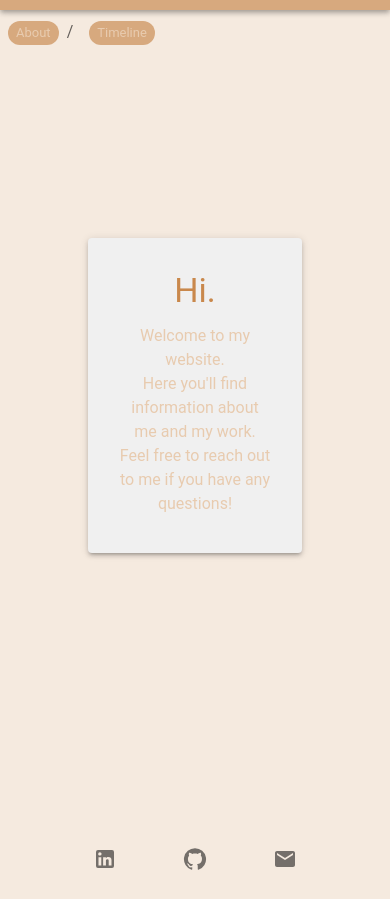
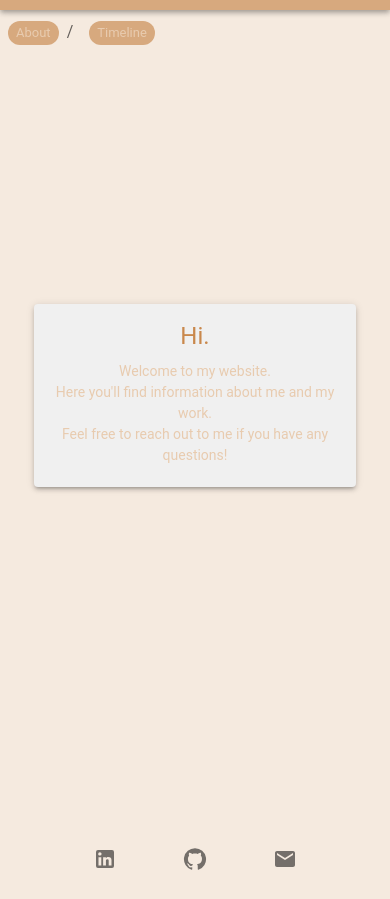
Before and after one commit to PabloRosas17/oLPs, a React (Create React App) app in the folder pr17-app/: page /pr17/about in a window 390 px wide. Built offline with nearby package versions, Linux system fonts and the light colour scheme.

Commit message:
adjusting deployment because of 404 issues. working repo as of Sat Jan 25 01:38:03 PST 2025
- this should be on a test-branch but for now it goes directly, cause lazy

```diff
--- a/pr17-app/src/components/AboutSection.js
+++ b/pr17-app/src/components/AboutSection.js
@@ -1,12 +1,17 @@
 import React from 'react';
-import { Paper, Typography } from '@mui/material';
+import { Paper, Typography, useTheme, useMediaQuery } from '@mui/material';
 
-const AboutSection = () => (
+const AboutSection = () => {
+  const theme = useTheme();
+  const isSmallScreen = useMediaQuery(theme.breakpoints.down('sm'));
+
+  return (
     <Paper
       sx={{
-      padding: 4,
+        padding: isSmallScreen ? 2 : 4,
         textAlign: 'center',
-      width: '60%',
+        width: isSmallScreen ? '90%' : '60%',
+        margin: 'auto',
         boxShadow: 3,
         '&:hover': {
           backgroundColor: 'background.paper',
@@ -14,10 +19,21 @@ const AboutSection = () => (
         },
       }}
     >
-    <Typography variant="h4" gutterBottom sx={{ color: 'primary.dark' }}>
+      <Typography
+        variant={isSmallScreen ? 'h5' : 'h4'}
+        gutterBottom
+        sx={{ color: 'primary.dark' }}
+      >
         Hi.
       </Typography>
-    <Typography variant="body1" gutterBottom sx={{ color: 'primary.light' }}>
+      <Typography
+        variant="body1"
+        gutterBottom
+        sx={{
+          color: 'primary.light',
+          fontSize: isSmallScreen ? '14px' : '16px',
+        }}
+      >
         Welcome to my website.
         <br />
         Here you'll find information about me and my work.
@@ -26,5 +42,6 @@ const AboutSection = () => (
       </Typography>
     </Paper>
   );
+};
 
 export default AboutSection;
--- a/pr17-app/src/components/TimeLineCard.js
+++ b/pr17-app/src/components/TimeLineCard.js
@@ -1,5 +1,12 @@
 import React from 'react';
-import { Card, CardContent, Typography, Button } from '@mui/material';
+import {
+  Card,
+  CardContent,
+  Typography,
+  Button,
+  useTheme,
+  useMediaQuery,
+} from '@mui/material';
 
 const TimeLineCard = ({
   title,
@@ -9,6 +16,9 @@ const TimeLineCard = ({
   handleExpand,
   link,
 }) => {
+  const theme = useTheme();
+  const isSmallScreen = useMediaQuery(theme.breakpoints.down('sm'));
+
   const handleClick = (e) => {
     e.stopPropagation();
     if (link) {
@@ -20,7 +30,7 @@ const TimeLineCard = ({
     <Card
       onClick={() => handleExpand(index)}
       sx={{
-        width: '50%',
+        width: isSmallScreen ? '90%' : '50%',
         margin: 'auto',
         marginTop: -2,
         marginBottom: 2,
@@ -35,7 +45,7 @@ const TimeLineCard = ({
         <Typography
           variant="h6"
           sx={{
-            fontSize: '19px',
+            fontSize: isSmallScreen ? '16px' : '19px',
             color: 'primary.dark',
             marginBottom: '8px',
             lineHeight: 1.4,
@@ -45,7 +55,7 @@ const TimeLineCard = ({
             <Button
               onClick={handleClick}
               sx={{
-                fontSize: '19px',
+                fontSize: isSmallScreen ? '16px' : '19px',
                 color: 'primary.dark',
                 textTransform: 'none',
               }}
@@ -61,7 +71,7 @@ const TimeLineCard = ({
           onClick={() => handleExpand(index)}
           sx={{
             color: 'primary',
-            fontSize: '10px',
+            fontSize: isSmallScreen ? '8px' : '10px',
           }}
         >
           {expandedIndex === index ? `Reduce : ${title}` : `Boost : ${title}`}
@@ -71,7 +81,7 @@ const TimeLineCard = ({
             variant="body1"
             sx={{
               color: 'primary.dark',
-              fontSize: '14px',
+              fontSize: isSmallScreen ? '12px' : '14px',
             }}
           >
             {content}
```
Lines whose indentation alone changed are shown as unchanged.
